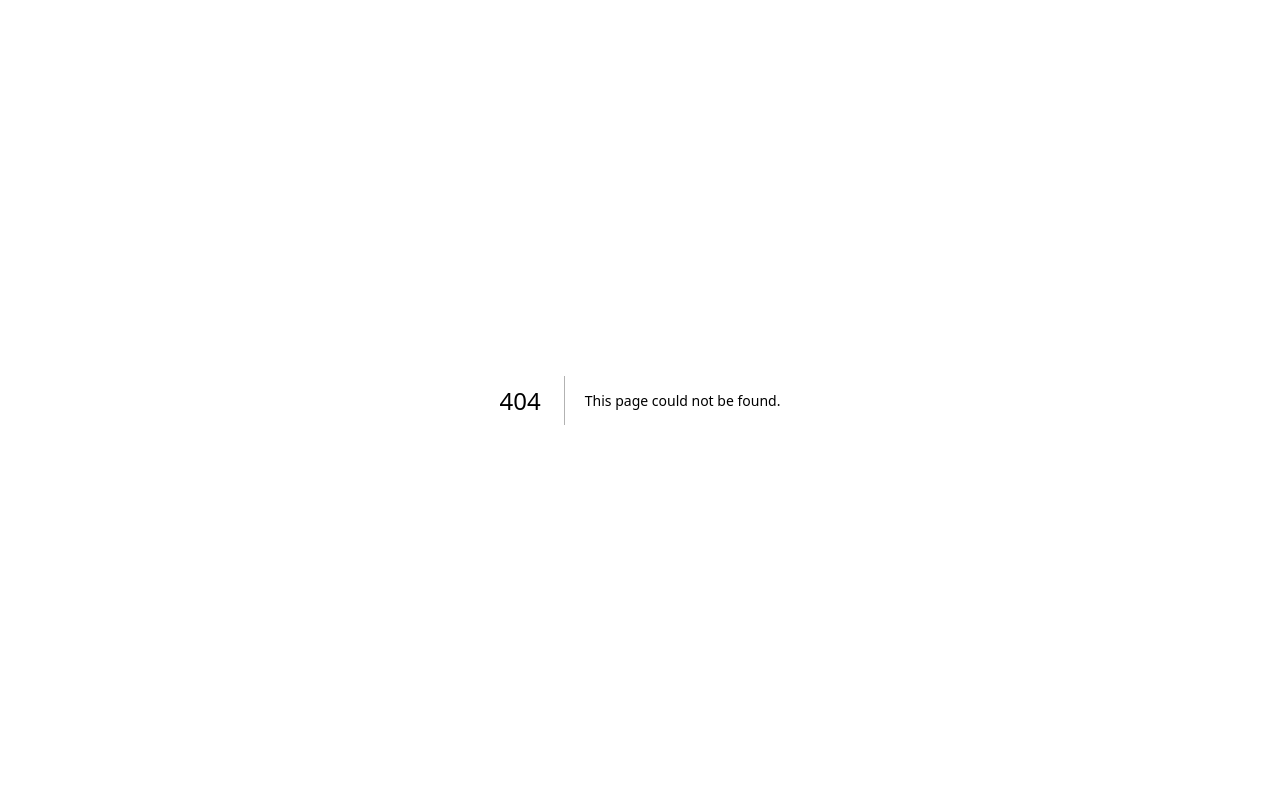
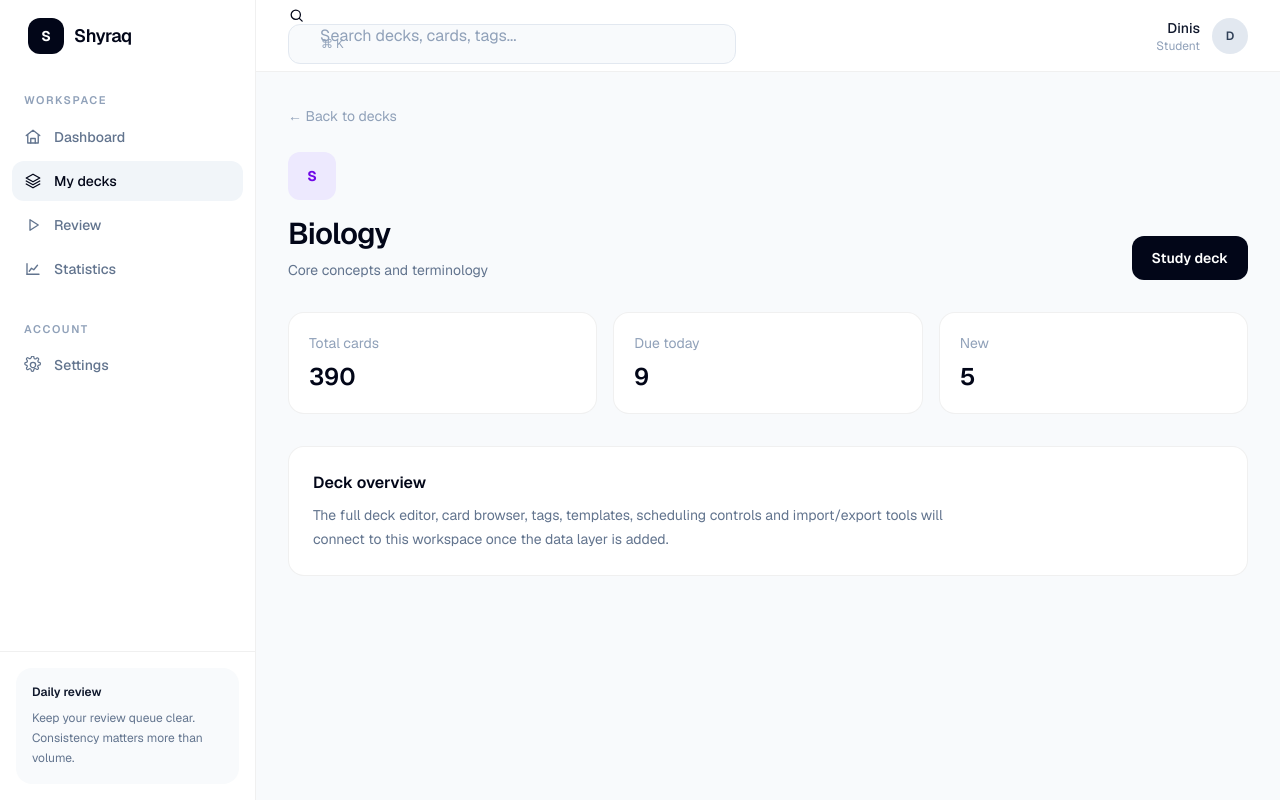
Before and after one commit to Dinislam2009/shyraq, a Next.js app: page /decks/biology in a window 1280 px wide. Before the commit this address had no page. Built offline with nearby package versions, Linux system fonts and the light colour scheme.

Commit message:
feat: add deck detail workspace

```diff
--- /dev/null
+++ b/src/app/decks/[id]/page.tsx
@@ -0,0 +1,37 @@
+import Link from "next/link";
+import { notFound } from "next/navigation";
+import { AppShell } from "@/components/app-shell";
+import { demoDecks } from "@/lib/demo-data";
+
+export default async function DeckPage({ params }: { params: Promise<{ id: string }> }) {
+  const { id } = await params;
+  const deck = demoDecks.find((item) => item.id === id);
+  if (!deck) notFound();
+
+  return (
+    <AppShell>
+      <div className="mx-auto max-w-7xl px-5 py-8 sm:px-8">
+        <Link href="/decks" className="text-sm text-slate-400 hover:text-slate-700">← Back to decks</Link>
+        <div className="mt-6 flex flex-col justify-between gap-5 sm:flex-row sm:items-end">
+          <div>
+            <div className={`mb-4 flex h-12 w-12 items-center justify-center rounded-xl text-sm font-bold ${deck.color}`}>S</div>
+            <h1 className="text-3xl font-semibold tracking-tight">{deck.name}</h1>
+            <p className="mt-2 text-sm text-slate-500">{deck.description}</p>
+          </div>
+          <Link href="/review" className="inline-flex h-11 items-center justify-center rounded-xl bg-slate-950 px-5 text-sm font-semibold text-white hover:bg-slate-800">Study deck</Link>
+        </div>
+
+        <div className="mt-8 grid gap-4 sm:grid-cols-3">
+          <div className="rounded-2xl border border-black/[0.06] bg-white p-5"><p className="text-sm text-slate-400">Total cards</p><p className="mt-2 text-2xl font-semibold">{deck.cards}</p></div>
+          <div className="rounded-2xl border border-black/[0.06] bg-white p-5"><p className="text-sm text-slate-400">Due today</p><p className="mt-2 text-2xl font-semibold">{deck.due}</p></div>
+          <div className="rounded-2xl border border-black/[0.06] bg-white p-5"><p className="text-sm text-slate-400">New</p><p className="mt-2 text-2xl font-semibold">{deck.newCards}</p></div>
+        </div>
+
+        <div className="mt-8 rounded-2xl border border-black/[0.06] bg-white p-6">
+          <h2 className="font-semibold">Deck overview</h2>
+          <p className="mt-2 max-w-2xl text-sm leading-6 text-slate-500">The full deck editor, card browser, tags, templates, scheduling controls and import/export tools will connect to this workspace once the data layer is added.</p>
+        </div>
+      </div>
+    </AppShell>
+  );
+}
```
